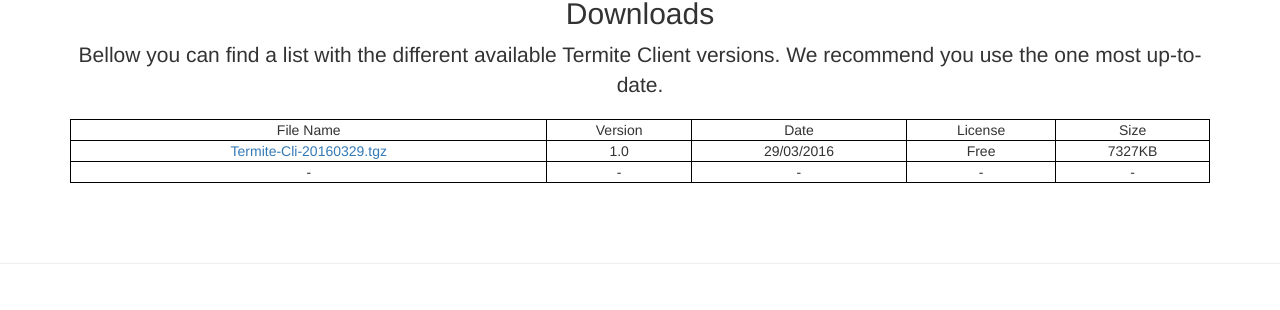
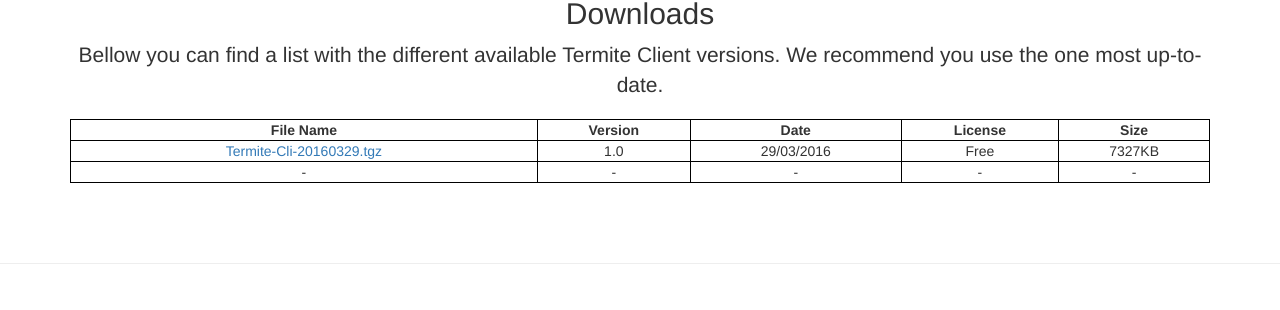
Before and after one commit to etraudonun/termite, a Jekyll site: the page installation.html, which Jekyll copies as it is, in a window 1280 px wide and 1246 px high. Shown: the part 772-1082 px from the top of the window. Built offline with Jekyll 4.4.1, drawn with Linux system fonts in a browser that asks for light colours.

Commit message:
Update installation.html

```diff
--- a/installation.html
+++ b/installation.html
@@ -103,11 +103,11 @@
 
                 <table style="width:100%">
                   <tr>
-                    <td>File Name</td>
-                    <td>Version</td>
-                    <td>Date</td>
-                    <td>License</td>
-                    <td>Size</td>
+                    <td><b>File Name</b></td>
+                    <td><b>Version</b></td>
+                    <td><b>Date</b></td>
+                    <td><b>License</b></td>
+                    <td><b>Size</b></td>
                   </tr>
                   <tr>
                     <td><a href="http://www.gsd.inesc-id.pt/~wiki/courses/cmu1516/lab04/Termite-Cli-20160329.tgz">Termite-Cli-20160329.tgz</a></td>
```
